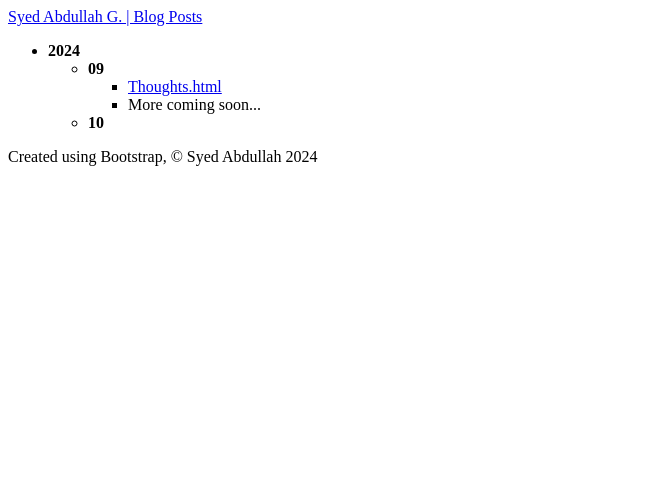
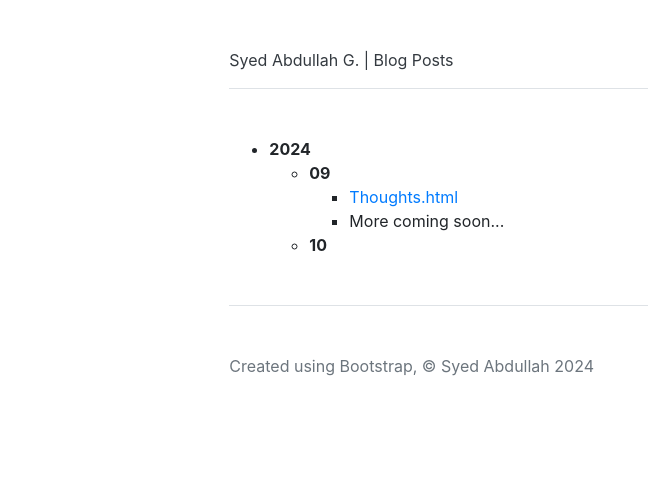
Before and after one commit to sabdullah98/sabdullah98.github.io, a plain HTML site: page posts/index.html in a window 1280 px wide. Shown: the whole page, without its empty margins (0-648 px from the left). Drawn offline with nearby package versions, Linux system fonts and the light colour scheme.

Commit message:
Update index.html

```diff
--- a/posts/index.html
+++ b/posts/index.html
@@ -4,6 +4,9 @@
     <meta charset="UTF-8">
     <meta name="viewport" content="width=device-width, initial-scale=1.0">
     <title>All Posts</title>
+    <!-- Bootstrap CSS -->
+    <link rel="stylesheet" href="https://cdn.jsdelivr.net/npm/bootstrap@4.0.0/dist/css/bootstrap.min.css" integrity="sha384-Gn5384xqQ1aoWXA+058RXPxPg6fy4IWvTNh0E263XmFcJlSAwiGgFAW/dAiS6JXm" crossorigin="anonymous">
+
 </head>
 
 <body>
@@ -35,9 +38,7 @@
         </footer>
     </div>
 
-    <script src="https://cdn.jsdelivr.net/npm/bootstrap@5.0.2/dist/js/bootstrap.min.js"
-        integrity="sha384-cVKIPhGWiC2Al4u+LWgxfKTRIcfu0JTxR+EQDz/bgldoEyl4H0zUF0QKbrJ0EcQF"
-        crossorigin="anonymous"></script>
+    <script src="https://cdn.jsdelivr.net/npm/bootstrap@5.0.2/dist/js/bootstrap.min.js" integrity="sha384-cVKIPhGWiC2Al4u+LWgxfKTRIcfu0JTxR+EQDz/bgldoEyl4H0zUF0QKbrJ0EcQF" crossorigin="anonymous"></script>
 
 </body>
 
```
